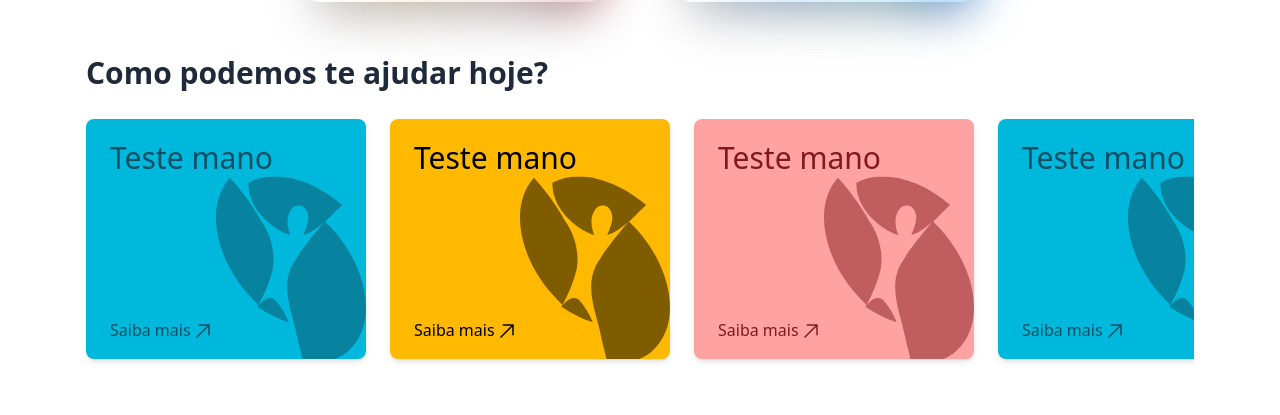
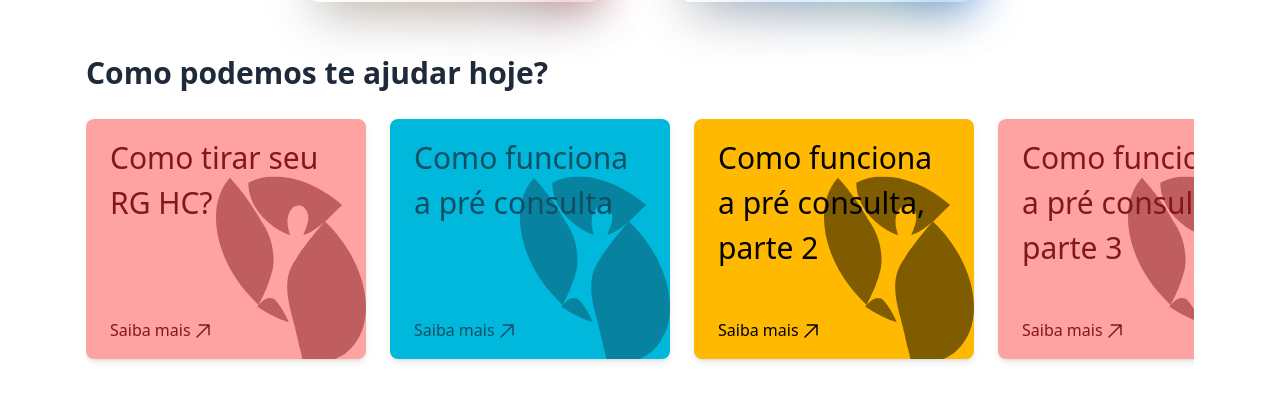
Before and after one commit to Challenge-2025-Equipe-07/hc-frontend-react, a React (Vite) app: page / in a window 1280 px wide. Shown: the part 1014-1429 px from the top of the page. Built offline with nearby package versions, Linux system fonts and the light colour scheme; data requests are answered from the project's data file.

Commit message:
feat: cria setup pra testes em localhost

```diff
--- /dev/null
+++ b/content.json
@@ -0,0 +1,72 @@
+{
+  "content": [
+    {
+      "name": "Como tirar seu RG HC?",
+      "related": [
+        {
+          "type": "video",
+          "url": "https://www.youtube.com/watch?v=rT9U8HlXaRw&ab_channel=RedeLucyMontoro",
+          "description": "Como tirar seu RG HC?",
+          "content": ""
+        },
+        {
+          "type": "text",
+          "url": "",
+          "description": "Como tirar seu RG HC?",
+          "content": "1 - Abra o aplicativo portal do paciente no seu celular\n2 - Na tela inicial clique em acessar portal\n3 - Uma mensagem perguntará se você deseja utilizar usp.br para iniciar sessão, clique em continuar\n4 - Na nova tela que se abrir, clique em cadastrar senha, insira o CPF do paciente e clique em localizar paciente\n5 - Preencha os dados pessoais solicitados e crie uma senha segura, com pelo menos 8 caracteres incluindo letras, números e caracteres especiais\n6 - Revise as informações e clique em 'Cadastrar senha'"
+        }
+      ]
+    },
+    {
+      "name": "Como funciona a pré consulta",
+      "related": [
+        {
+          "type": "video",
+          "url": "https://www.youtube.com/watch?v=rT9U8HlXaRw&ab_channel=RedeLucyMontoro",
+          "description": "Como funciona a pré consulta",
+          "content": ""
+        },
+        {
+          "type": "text",
+          "url": "",
+          "description": "Como funciona a pré consulta",
+          "content": "1 - Abra o aplicativo portal do paciente no seu celular\n2 - Na tela inicial clique em acessar portal\n3 - Uma mensagem perguntará se você deseja utilizar usp.br para iniciar sessão, clique em continuar\n4 - Na nova tela que se abrir, clique em cadastrar senha, insira o CPF do paciente e clique em localizar paciente\n5 - Preencha os dados pessoais solicitados e crie uma senha segura, com pelo menos 8 caracteres incluindo letras, números e caracteres especiais\n6 - Revise as informações e clique em 'Cadastrar senha'"
+        }
+      ]
+    },
+    {
+      "name": "Como funciona a pré consulta, parte 2",
+      "related": [
+        {
+          "type": "video",
+          "url": "https://www.youtube.com/watch?v=rT9U8HlXaRw&ab_channel=RedeLucyMontoro",
+          "description": "Como funciona a pré consulta",
+          "content": ""
+        },
+        {
+          "type": "text",
+          "url": "",
+          "description": "Como funciona a pré consulta",
+          "content": "1 - Abra o aplicativo portal do paciente no seu celular\n2 - Na tela inicial clique em acessar portal\n3 - Uma mensagem perguntará se você deseja utilizar usp.br para iniciar sessão, clique em continuar\n4 - Na nova tela que se abrir, clique em cadastrar senha, insira o CPF do paciente e clique em localizar paciente\n5 - Preencha os dados pessoais solicitados e crie uma senha segura, com pelo menos 8 caracteres incluindo letras, números e caracteres especiais\n6 - Revise as informações e clique em 'Cadastrar senha'"
+        }
+      ]
+    },
+    {
+      "name": "Como funciona a pré consulta, parte 3",
+      "related": [
+        {
+          "type": "video",
+          "url": "https://www.youtube.com/watch?v=rT9U8HlXaRw&ab_channel=RedeLucyMontoro",
+          "description": "Como funciona a pré consulta",
+          "content": ""
+        },
+        {
+          "type": "text",
+          "url": "",
+          "description": "Como funciona a pré consulta",
+          "content": "1 - Abra o aplicativo portal do paciente no seu celular\n2 - Na tela inicial clique em acessar portal\n3 - Uma mensagem perguntará se você deseja utilizar usp.br para iniciar sessão, clique em continuar\n4 - Na nova tela que se abrir, clique em cadastrar senha, insira o CPF do paciente e clique em localizar paciente\n5 - Preencha os dados pessoais solicitados e crie uma senha segura, com pelo menos 8 caracteres incluindo letras, números e caracteres especiais\n6 - Revise as informações e clique em 'Cadastrar senha'"
+        }
+      ]
+    }
+  ]
+}
--- a/package.json
+++ b/package.json
@@ -5,9 +5,11 @@
   "type": "module",
   "scripts": {
     "dev": "vite",
+    "dev:https": "VITE_HTTPS=true vite",
     "build": "tsc -b && vite build",
     "lint": "eslint .",
-    "preview": "vite preview"
+    "preview": "vite preview",
+    "api": "json-server content.json --port 3000"
   },
   "dependencies": {
     "@phosphor-icons/react": "^2.1.10",
@@ -26,10 +28,12 @@
     "@types/react": "^19.1.10",
     "@types/react-dom": "^19.1.7",
     "@vitejs/plugin-react": "^5.0.0",
+    "cross-env": "^10.0.0",
     "eslint": "^9.33.0",
     "eslint-plugin-react-hooks": "^5.2.0",
     "eslint-plugin-react-refresh": "^0.4.20",
     "globals": "^16.3.0",
+    "json-server": "^1.0.0-beta.3",
     "prettier": "^3.6.2",
     "prettier-plugin-tailwindcss": "^0.6.14",
     "typescript": "~5.8.3",
--- a/src/pages/Duvida/Duvida.tsx
+++ b/src/pages/Duvida/Duvida.tsx
@@ -1,8 +1,12 @@
+import { useParams } from "react-router";
+
 const Duvida = () => {
+  const { content } = useParams();
+  const contentName = decodeURIComponent(content || "");
   return (
     <section className="l-response">
       <header className="page-header">
-        <h2 className="title">Primeiro acesso ao portal do paciente</h2>
+        <h2 className="title">{contentName}</h2>
       </header>
       <ul className="l-response__content">
         <li className="c-response">
--- a/src/pages/Landing/Landing.tsx
+++ b/src/pages/Landing/Landing.tsx
@@ -8,8 +8,23 @@ import CardTelephoneExample from "@/assets/CardTelephoneExample.png";
 import Carf from "@/assets/Carf.png";
 import ExemploVideoChamada1 from "@/assets/ExemploVideoChamada1.png";
 import ExemploVideoChamada2 from "@/assets/ExemploVideoChamada2.png";
+import { useEffect, useState } from "react";
+import type { ContentDTO } from "@/types/global.types";
 
 const Landing = () => {
+  const [content, setContent] = useState<Array<ContentDTO>>([]);
+
+  useEffect(() => {
+    const getContent = async () => {
+      const fetchContent = await fetch("http://localhost:3000/content");
+      const parseJson = await fetchContent.json();
+
+      setContent(parseJson);
+    };
+
+    getContent();
+  }, []);
+
   return (
     <section className="container mx-auto px-4">
       <header className="grid justify-items-center gap-y-2 py-16 text-center">
@@ -47,10 +62,25 @@ const Landing = () => {
       <div className="grid gap-y-6 py-12">
         <h2 className="title text-gray-800">Como podemos te ajudar hoje?</h2>
         <div className="flex gap-6 overflow-x-auto pb-4">
-          <FaqCard theme="blue" title="Teste mano" link="/" />
-          <FaqCard theme="yellow" title="Teste mano" link="/" />
-          <FaqCard theme="pink" title="Teste mano" link="/" />
-          <FaqCard theme="blue" title="Teste mano" link="/" />
+          {content &&
+            content.map((contentItem, index) => {
+              const contentColor = () => {
+                if (index % 3 == 0) return "pink";
+                if (index % 2 == 0) return "yellow";
+                return "blue";
+              };
+
+              const contentUriByName = encodeURIComponent(contentItem.name);
+
+              return (
+                <FaqCard
+                  theme={contentColor()}
+                  title={contentItem.name}
+                  link={`/duvida/${contentUriByName}`}
+                  key={`${index}-${contentItem.name}`}
+                />
+              );
+            })}
         </div>
       </div>
 
--- a/src/router.tsx
+++ b/src/router.tsx
@@ -21,7 +21,7 @@ const router = createBrowserRouter([
       { index: true, Component: Landing },
       { path: "/integrantes", Component: Integrantes },
       { path: "/faq", Component: Faq },
-      { path: "/duvida", Component: Duvida },
+      { path: "/duvida/:content", Component: Duvida },
       { path: "/contato", Component: Contato },
       { path: "/consulta", Component: SchedulingPage },
       { path: "/chat", Component: ChatPage },
--- /dev/null
+++ b/src/types/global.types.ts
@@ -0,0 +1,11 @@
+type RelatedContentDTO = {
+  type: "video" | "text";
+  url?: string;
+  description: string;
+  content?: string;
+};
+
+export type ContentDTO = {
+  name: string;
+  related: Array<RelatedContentDTO>;
+};
--- a/vite.config.ts
+++ b/vite.config.ts
@@ -1,20 +1,32 @@
-import { defineConfig } from "vite";
+import { defineConfig, type UserConfig } from "vite";
 import react from "@vitejs/plugin-react";
 import tailwindcss from "@tailwindcss/vite";
 import path from "path";
 import fs from "fs";
 
-export default defineConfig({
-  resolve: {
-    alias: {
-      "@": path.resolve(__dirname, "./src"),
+export default defineConfig(() => {
+  const serverConfig: UserConfig["server"] = {};
+
+  if (process.env.VITE_HTTPS === "true") {
+    try {
+      serverConfig.https = {
+        key: fs.readFileSync("./localhost-key.pem"),
+        cert: fs.readFileSync("./localhost.pem"),
+      };
+    } catch (error) {
+      console.warn(
+        "⚠️  HTTPS certificate files not found. Falling back to HTTP.",
+      );
+    }
+  }
+
+  return {
+    resolve: {
+      alias: {
+        "@": path.resolve(__dirname, "./src"),
+      },
     },
-  },
-  plugins: [react(), tailwindcss()],
-  server: {
-    https: {
-      key: fs.readFileSync("./localhost-key.pem"),
-      cert: fs.readFileSync("./localhost.pem"),
-    },
-  },
+    plugins: [react(), tailwindcss()],
+    server: serverConfig,
+  };
 });
```
Also changed, not shown: 2 other files (tests, documents, lock files or other folders).
